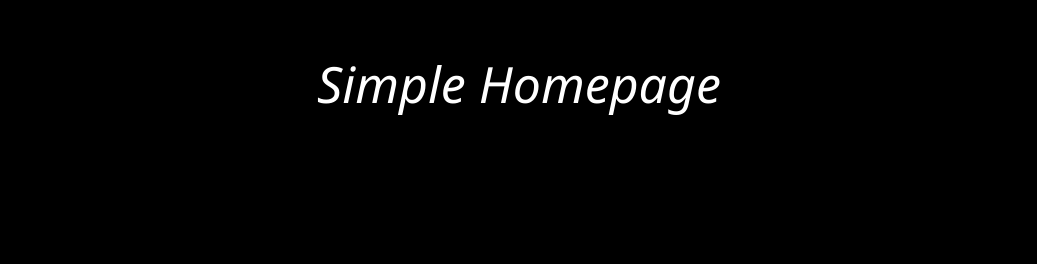
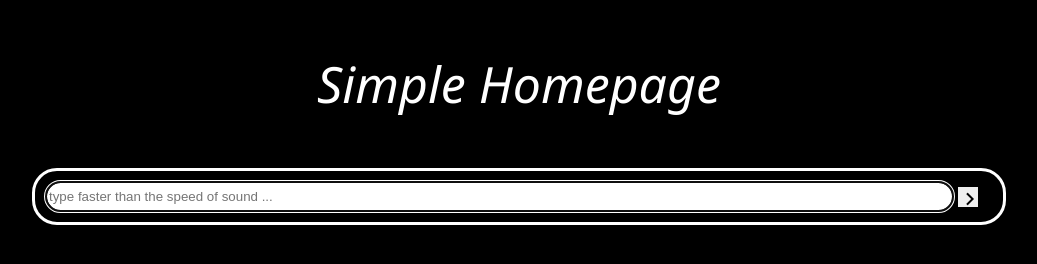
Before and after one commit to greenspace/Simple-homepage, a plain HTML site: page index.html in a window 1280 px wide. Shown: the whole page, without its empty margins (121-1158 px from the left). Drawn offline with Linux system fonts and the light colour scheme.

Commit message:
Update index.html

```diff
--- a/index.html
+++ b/index.html
@@ -11,5 +11,9 @@
     <div class="header_top">
         <p>Simple Homepage</p>
     </div>
+    <form class="searchbox_con">
+        <input  id="searchbox" name="q" type="text" autocomplete="off" class="searchbox_con_input" maxlength="100"   placeholder="type faster than the speed of sound ..." size="17" autofocus="autofocus" />
+                                <input type="submit" id="image-button" value="" class="searchbox_con_submit"></input>
+    </form>
 </body>
 </html>
```
